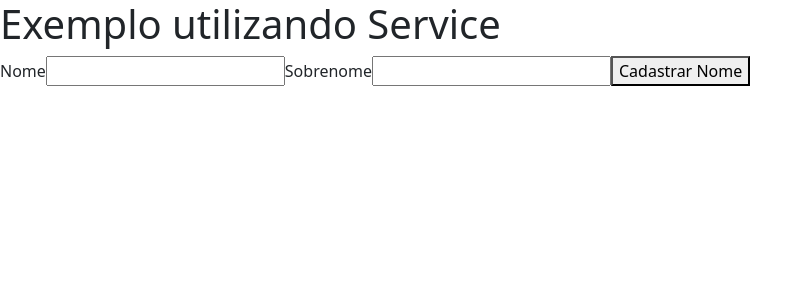
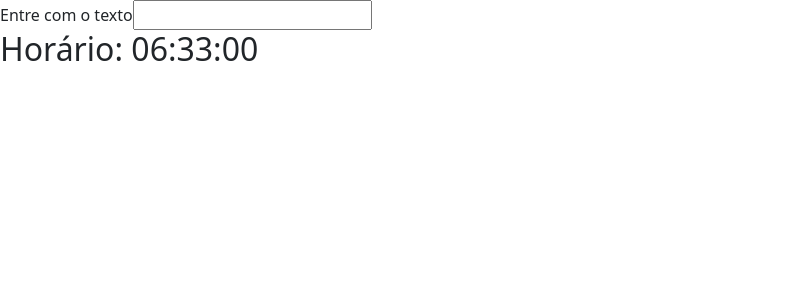
Before and after one commit to Daniel-Penelva/demo-angular17, an Angular app: page / in a window 1280 px wide. Shown: the top 300 px of the page, without its empty margins (0-812 px from the left). Built offline with nearby package versions, Linux system fonts and the light colour scheme.

Commit message:
feat: desvendando ciclo de vida de eventos utilizando OnInit, OnChanges e OnDestroy

```diff
--- a/src/app/app.component.html
+++ b/src/app/app.component.html
@@ -12,4 +12,4 @@
 -->
 
 
-<app-exemplo-service1></app-exemplo-service1>
+<app-ciclo-de-vida-pai></app-ciclo-de-vida-pai>
--- a/src/app/app.component.ts
+++ b/src/app/app.component.ts
@@ -35,6 +35,8 @@ import { TiposVetoresComponent } from "./tipos-vetores/tipos-vetores.component";
 import { ComponentePersonalizadoComponent } from "./componentes/ex1_componente_personalizado/componente-personalizado/componente-personalizado.component";
 import { ComponentPaiComponent } from "./componentes/ex2_componente_personalizado/component-pai/component-pai.component";
 import { ExemploService1Component } from "./componentes/ex3_utilizando_service/exemplo-service1/exemplo-service1.component";
+import { CicloDeVidaComponent } from "./componentes/ex4_ciclo_de_vida/ciclo-de-vida/ciclo-de-vida.component";
+import { CicloDeVidaPaiComponent } from "./componentes/ex4_ciclo_de_vida/ciclo-de-vida-pai/ciclo-de-vida-pai.component";
 
 @Component({
     selector: 'app-root',
@@ -78,7 +80,9 @@ import { ExemploService1Component } from "./componentes/ex3_utilizando_service/e
     TiposVetoresComponent,
     ComponentePersonalizadoComponent,
     ComponentPaiComponent,
-    ExemploService1Component
+    ExemploService1Component,
+    CicloDeVidaComponent,
+    CicloDeVidaPaiComponent
 ]
 })
 export class AppComponent {
--- /dev/null
+++ b/src/app/componentes/ex4_ciclo_de_vida/ciclo-de-vida-pai/ciclo-de-vida-pai.component.html
@@ -0,0 +1,4 @@
+<label for="texto">Entre com o texto</label>
+<input type="text" id="texto" [(ngModel)] = "texto">
+
+<app-ciclo-de-vida [texto]="texto"></app-ciclo-de-vida>
--- /dev/null
+++ b/src/app/componentes/ex4_ciclo_de_vida/ciclo-de-vida/ciclo-de-vida.component.html
@@ -0,0 +1,2 @@
+
+<h2>Horário: {{ horario | date: "HH:mm:ss" }}</h2>
--- /dev/null
+++ b/src/app/componentes/ex4_ciclo_de_vida/ciclo-de-vida/ciclo-de-vida.component.ts
@@ -0,0 +1,40 @@
+import { CommonModule } from '@angular/common';
+import { Component, Input, OnChanges, OnDestroy, OnInit, SimpleChanges } from '@angular/core';
+import { FormsModule } from "@angular/forms";
+
+@Component({
+  selector: 'app-ciclo-de-vida',
+  standalone: true,
+  imports: [CommonModule, FormsModule],
+  templateUrl: './ciclo-de-vida.component.html',
+  styleUrl: './ciclo-de-vida.component.css',
+})
+export class CicloDeVidaComponent implements OnInit, OnChanges, OnDestroy {
+  horario = new Date();
+  timer: any = null;
+
+  @Input() texto: string;
+
+  ngOnInit(): void {
+    console.log('Componente iniciado');
+    this.timer = setInterval(() => {
+      (this.horario = new Date()), 1000;
+    });
+  }
+
+  ngOnChanges(changes: SimpleChanges): void {
+    console.log('Houve mudanças no componente', changes);
+    this.timer = setInterval(() => {
+      (this.horario = new Date()), 1000;
+    });
+  }
+
+  // Destroi o componente sempre que ele é alterado ou removido da tela
+  ngOnDestroy(): void {
+      console.log("Componente destruido");
+      if(this.timer) {
+        clearInterval(this.timer);
+      }
+  }
+
+}
```
Also changed, not shown: src/app/componentes/ex4_ciclo_de_vida/ciclo-de-vida-pai/ciclo-de-vida-pai.component.ts (added, +16 -0 lines), src/app/componentes/ex4_ciclo_de_vida/ciclo-de-vida-pai/ciclo-de-vida-pai.component.css (added), src/app/componentes/ex4_ciclo_de_vida/ciclo-de-vida/ciclo-de-vida.component.css (added), 2 other files (tests, documents, lock files or other folders).
